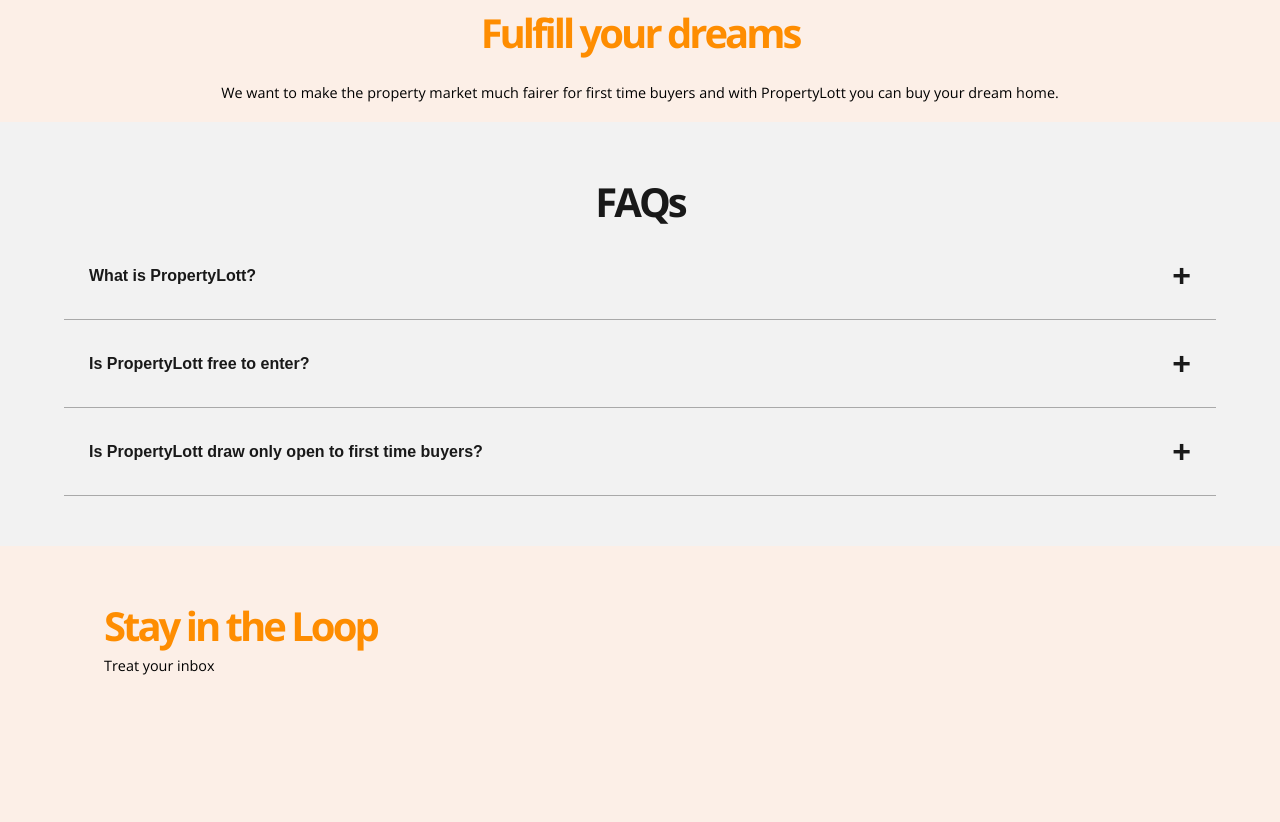
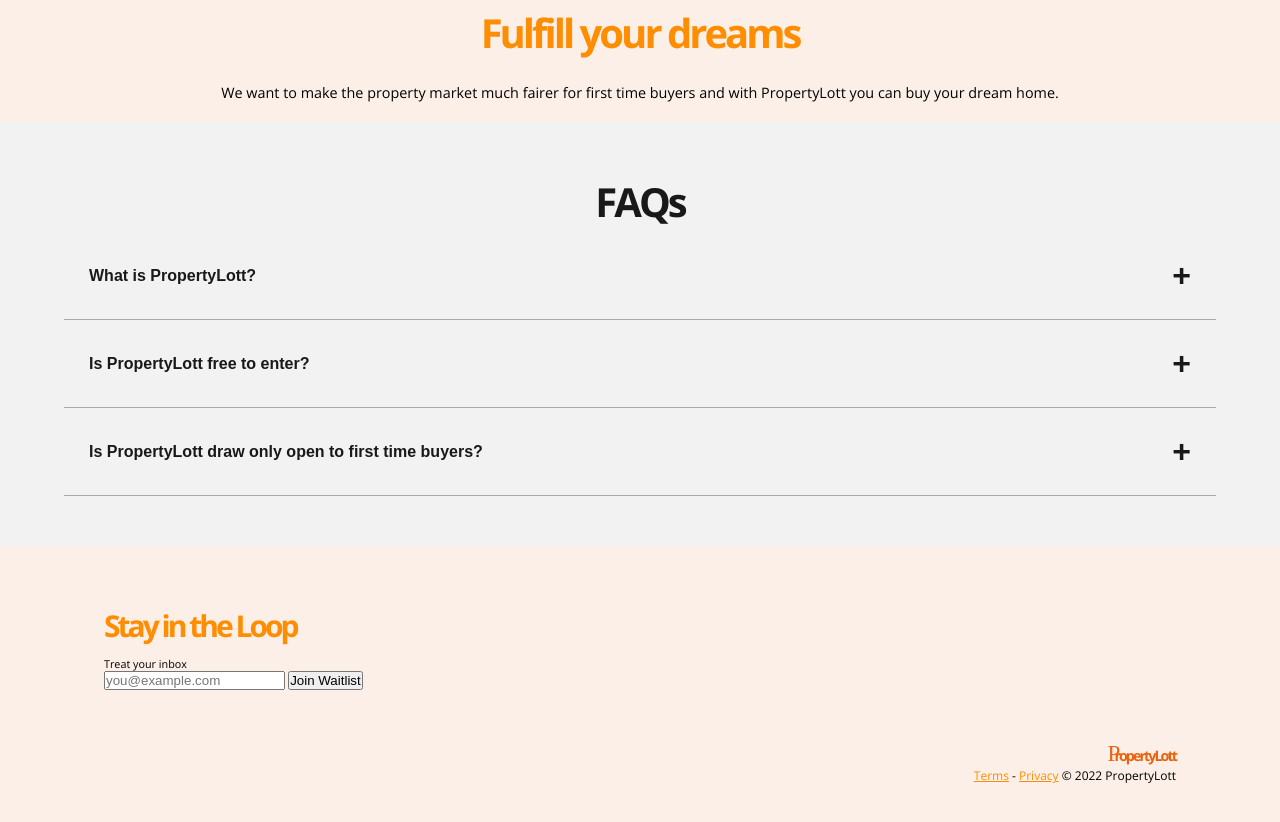
Before and after one commit to emmanuelojiji/PropertyLott2021, a plain HTML site: page index.html in a window 1280 px wide. Shown: the part 1256-2078 px from the top of the page. Before the commit the page ends 1981 px from the top, so only its background shows below. Drawn offline with nearby package versions, Linux system fonts and the light colour scheme; a web font is replaced by a local one.

Commit message:
Footer Change

```diff
--- a/global.scss
+++ b/global.scss
@@ -58,29 +58,16 @@
   padding-bottom: 50px;
   padding-top: 25px;
 
+  .logo{
+    font-size: 1.6em;
+  }
+
   .header-wrap {
     display: flex;
     justify-content: space-between;
     align-items: center;
   }
 
-  .logo {
-    font-size: 1.6em;
-    color: #ea6310;
-    font-family: "Open Sans";
-    letter-spacing: -2px;
-    font-weight: 500;
-  }
-
-  .logo-right {
-    font-weight: 700;
-  }
-
-  .p {
-    font-family: "Lily Script One";
-    font-size: 1.6em;
-    letter-spacing: -6px;
-  }
 
   nav {
     a {
@@ -142,3 +129,22 @@
     width: 100%;
   }
 }
+
+
+.logo {
+
+  color: #ea6310;
+  font-family: "Open Sans";
+  letter-spacing: -2px;
+  font-weight: 500;
+}
+
+.logo-right {
+  font-weight: 700;
+}
+
+.p {
+  font-family: "Lily Script One";
+  font-size: 1.6em;
+  letter-spacing: -6px;
+}
--- a/index.html
+++ b/index.html
@@ -176,6 +176,20 @@
     <footer class="footer page-width">
       <h2>Stay in the Loop</h2>
       <p>Treat your inbox</p>
+
+      <div class="footer-cta">
+        <input type="text" placeholder="you@example.com">
+        <button>Join Waitlist</button>
+      </div>
+
+      <span class="logo"
+          ><span class="p">P</span
+          ><span class="logo-right"
+            >roperty<span class="black">Lott</span></span
+          ></span
+        >
+
+        <div class="links"><a>Terms</a> - <a>Privacy</a> © 2022 PropertyLott</div>
     </footer>
 
   </body>
--- a/index.scss
+++ b/index.scss
@@ -194,12 +194,35 @@
 }
 
 footer {
+  font-size: 12px;
   padding-top: 50px;
   padding-bottom: 50px;
   font-family: "Open Sans";
 
-  h2{
-    color:#fe8d01;
+  .footer-cta {
+    margin-bottom: 50px;
+  }
+
+  .logo {
+    font-size: 1.2em;
+    text-align: right;
+    display: block;
+  }
+
+  h2 {
+    color: #fe8d01;
+  }
+
+  .links {
+    text-align: right;
+    width: 100%;
+    a {
+      text-decoration: underline;
+      color: #fe8d01;
+
+
+      text-align: right;
+    }
   }
 }
 
@@ -225,7 +248,6 @@
 }
 
 .cta {
-
   h2 {
     color: #fe8d01;
     margin-bottom: 20px;
@@ -263,8 +285,7 @@
     justify-content: space-between;
     cursor: pointer;
     transition: 0.3s ease-in-out;
-    border-bottom: 1px solid #a9a9a9
-    ;
+    border-bottom: 1px solid #a9a9a9;
 
     &:hover {
       background-color: #d9d9d9;
```
Also changed, not shown: global.css, index.css, 2 other files.
